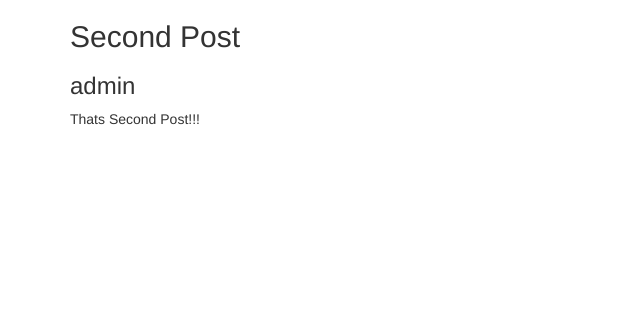
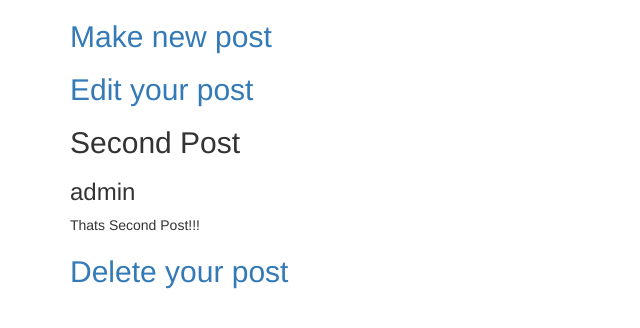
Before and after one commit to binhen75/blog-website, a Django app: page /post/2/ in a window 1280 px wide. Shown: the part 60-388 px from the top of the page, without its empty margins (0-640 px from the left). Run offline with Django 5.2, Linux system fonts and the light colour scheme; data comes from the database, SQL or seed files in the repository; both versions use the stored data as it was after the commit; some libraries are stand-ins or nearby versions.

Commit message:
added posts actions

```diff
--- a/blog/urls.py
+++ b/blog/urls.py
@@ -1,8 +1,11 @@
 from django.contrib import admin
 from django.urls import path,include
-from .views import post_list, single_post_view
+from .views import PostList, SinglePostView, BlogCreateView, UpdatePostView, DeletePostView
 
 urlpatterns = [
-    path("", post_list, name="home"),
-    path("post/<int:pk>/", single_post_view, name="single_post"),
+    path("", PostList.as_view(), name="home"),
+    path("post/<int:pk>/", SinglePostView.as_view(), name="single_post"),
+    path("post_new", BlogCreateView.as_view(), name="post_new"),
+    path("post/<int:pk>/post_edit", UpdatePostView.as_view(), name="post_edit"),
+    path("post/<int:pk>/post_delete", DeletePostView.as_view(), name="post_delete"),
 ]
--- a/blog/views.py
+++ b/blog/views.py
@@ -1,11 +1,28 @@
 from django.shortcuts import render, get_object_or_404
 from .models import Post
+from django.urls import reverse_lazy
+from django.views.generic import ListView, DetailView, CreateView, UpdateView, DeleteView
 # Create your views here.
 
-def post_list(request):
-    posts = Post.objects.all()
-    return render(request, "home.html", {"posts":posts})
+class PostList(ListView):
+    model = Post
+    template_name="home.html"
 
-def single_post_view(request, pk):
-    post = get_object_or_404(Post, pk=pk)
-    return render(request, "single_post.html", {"post":post})
+class SinglePostView(DetailView):
+    model = Post
+    template_name="single_post.html"
+
+class BlogCreateView(CreateView):
+    model = Post
+    template_name = "post_new.html"
+    fields = ["title", "author", "body"]
+
+class UpdatePostView(UpdateView):
+    model = Post
+    template_name = "post_edit.html"
+    fields=["title", "body"]
+
+class DeletePostView(DeleteView):
+    model = Post
+    template_name = "post_delete.html"
+    success_url = reverse_lazy("home")
--- a/templates/base.html
+++ b/templates/base.html
@@ -11,6 +11,7 @@
 <body>
     <div class="container">
         <header><h1><a href="{% url 'home' %}">Django blog</a></h1></header>
+        <h2><a href="{% url 'post_new' %}">Make new post</a></h2>
         {% block content %}
         {% endblock content %}
     </div>
--- a/templates/home.html
+++ b/templates/home.html
@@ -1,6 +1,6 @@
 {% extends "base.html" %}
 {% block content %}
-{% for post in posts %}
+{% for post in post_list %}
     <ul>
         <li><h2><a href="{{ post.get_absolute_url }}">{{ post.title }}</a></h2>
         <li>By: {{ post.author }}</li>
--- a/templates/single_post.html
+++ b/templates/single_post.html
@@ -1,10 +1,12 @@
 {% extends "base.html" %}
 {% block content %}
 
+<h2><a href="{% url 'post_edit' post.pk %}">Edit your post</a></h2>
 <div>
     <h2>{{ post.title }}</h2>
     <h3>{{ post.author }}</h3>
     <div>{{ post.body }}</div>
 </div>
+<h2><a href="{% url 'post_delete' post.pk %}">Delete your post</a></h2>
 
 {% endblock content %}
```
Also changed, not shown: blog/tests.py (+25 -0 lines), templates/post_delete.html (added, +11 -0 lines), templates/post_edit.html (added, +11 -0 lines), templates/post_new.html (added, +11 -0 lines), db.sqlite3.
